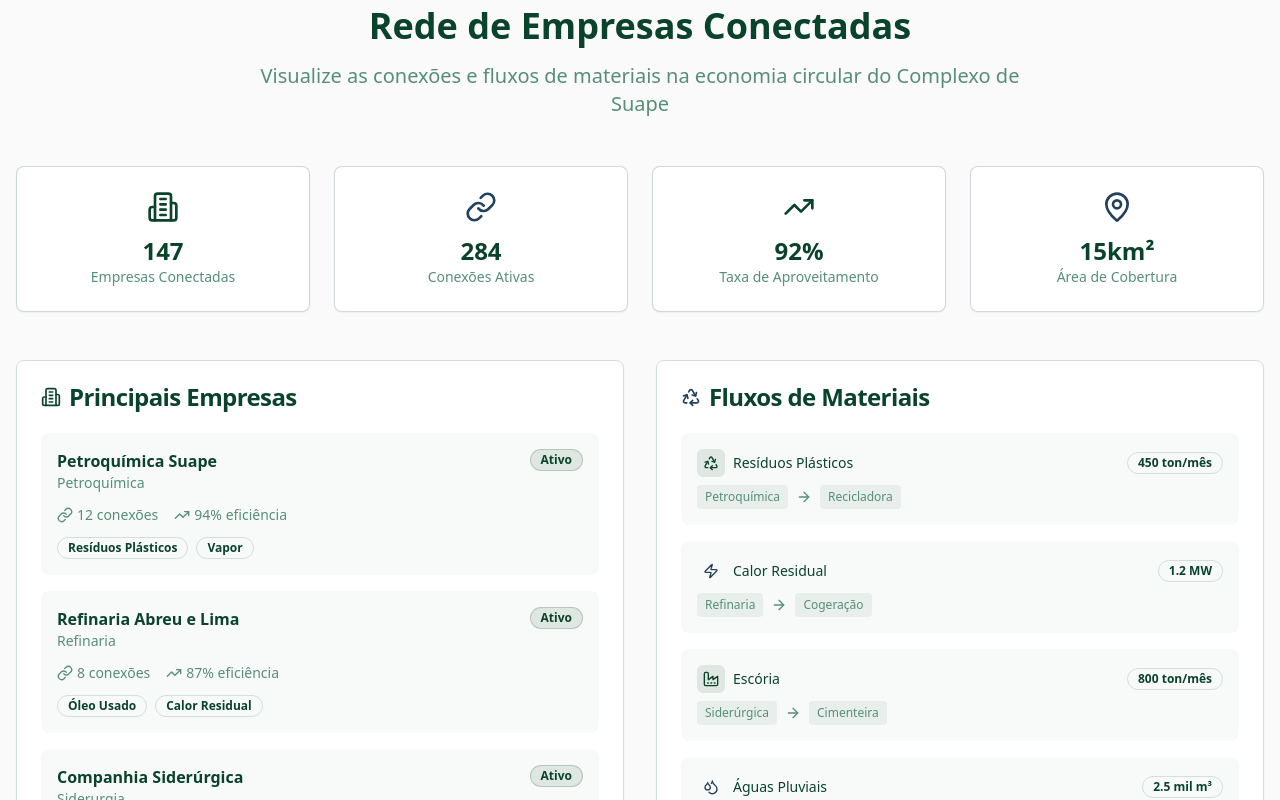
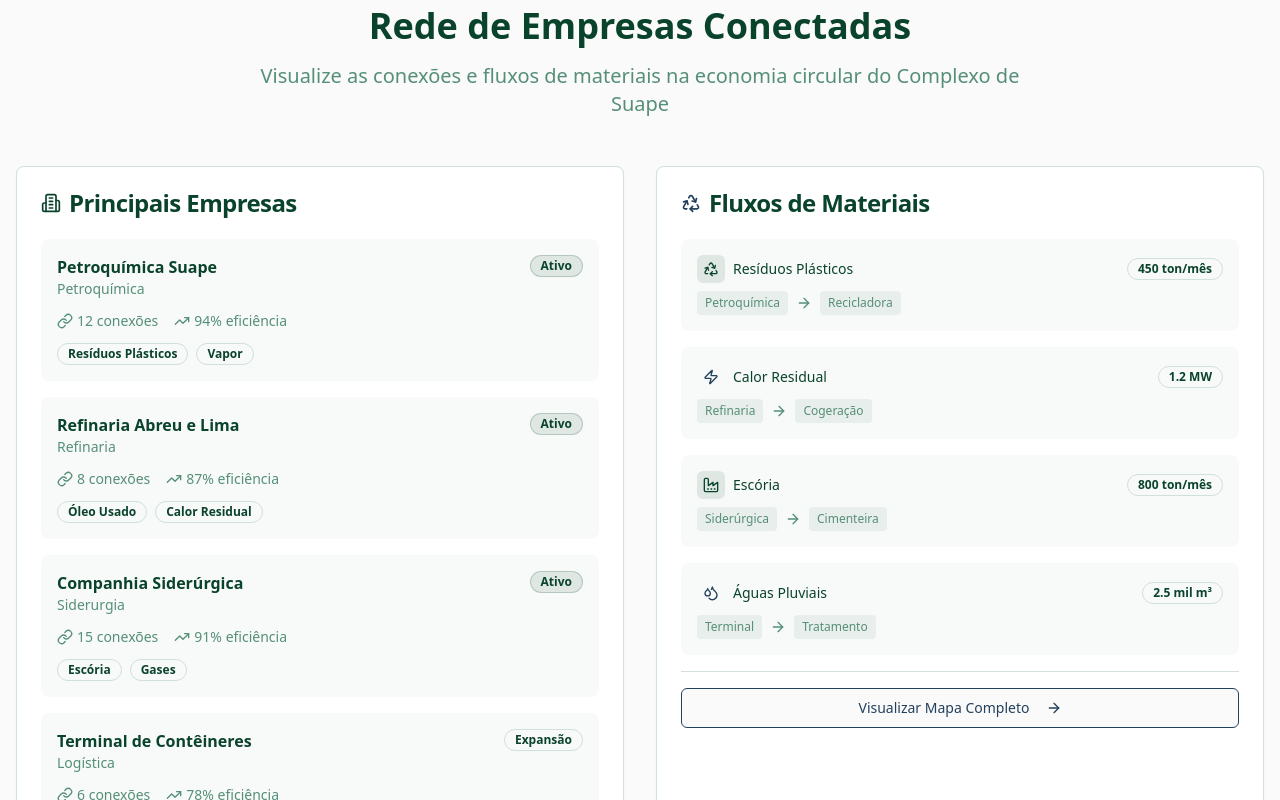
Before and after one commit to darussiak/suape-eco-flow, a React (Vite) app: page / in a window 1280 px wide. Shown: the part 1848-2648 px from the top of the page. Built offline with nearby package versions, Linux system fonts and the light colour scheme.

Commit message:
Remove network stats
Remove "empresas conectadas", "conexões ativas", "taxa de aproveitamento", and "área de cobertura" from the network tab.

```diff
--- a/src/components/NetworkSection.tsx
+++ b/src/components/NetworkSection.tsx
@@ -98,40 +98,6 @@ const NetworkSection = () => {
           </p>
         </div>
 
-        {/* Network Stats */}
-        <div className="grid grid-cols-1 md:grid-cols-4 gap-6 mb-12">
-          <Card className="text-center border-eco-green/20">
-            <CardContent className="pt-6">
-              <Building2 className="w-8 h-8 mx-auto mb-3 text-eco-green" />
-              <div className="text-2xl font-bold text-foreground">147</div>
-              <div className="text-sm text-muted-foreground">Empresas Conectadas</div>
-            </CardContent>
-          </Card>
-
-          <Card className="text-center border-eco-blue/20">
-            <CardContent className="pt-6">
-              <Link className="w-8 h-8 mx-auto mb-3 text-eco-blue" />
-              <div className="text-2xl font-bold text-foreground">284</div>
-              <div className="text-sm text-muted-foreground">Conexões Ativas</div>
-            </CardContent>
-          </Card>
-
-          <Card className="text-center border-eco-green/20">
-            <CardContent className="pt-6">
-              <TrendingUp className="w-8 h-8 mx-auto mb-3 text-eco-green" />
-              <div className="text-2xl font-bold text-foreground">92%</div>
-              <div className="text-sm text-muted-foreground">Taxa de Aproveitamento</div>
-            </CardContent>
-          </Card>
-
-          <Card className="text-center border-eco-blue/20">
-            <CardContent className="pt-6">
-              <MapPin className="w-8 h-8 mx-auto mb-3 text-eco-blue" />
-              <div className="text-2xl font-bold text-foreground">15km²</div>
-              <div className="text-sm text-muted-foreground">Área de Cobertura</div>
-            </CardContent>
-          </Card>
-        </div>
 
         <div className="grid lg:grid-cols-2 gap-8">
           {/* Companies List */}
```
